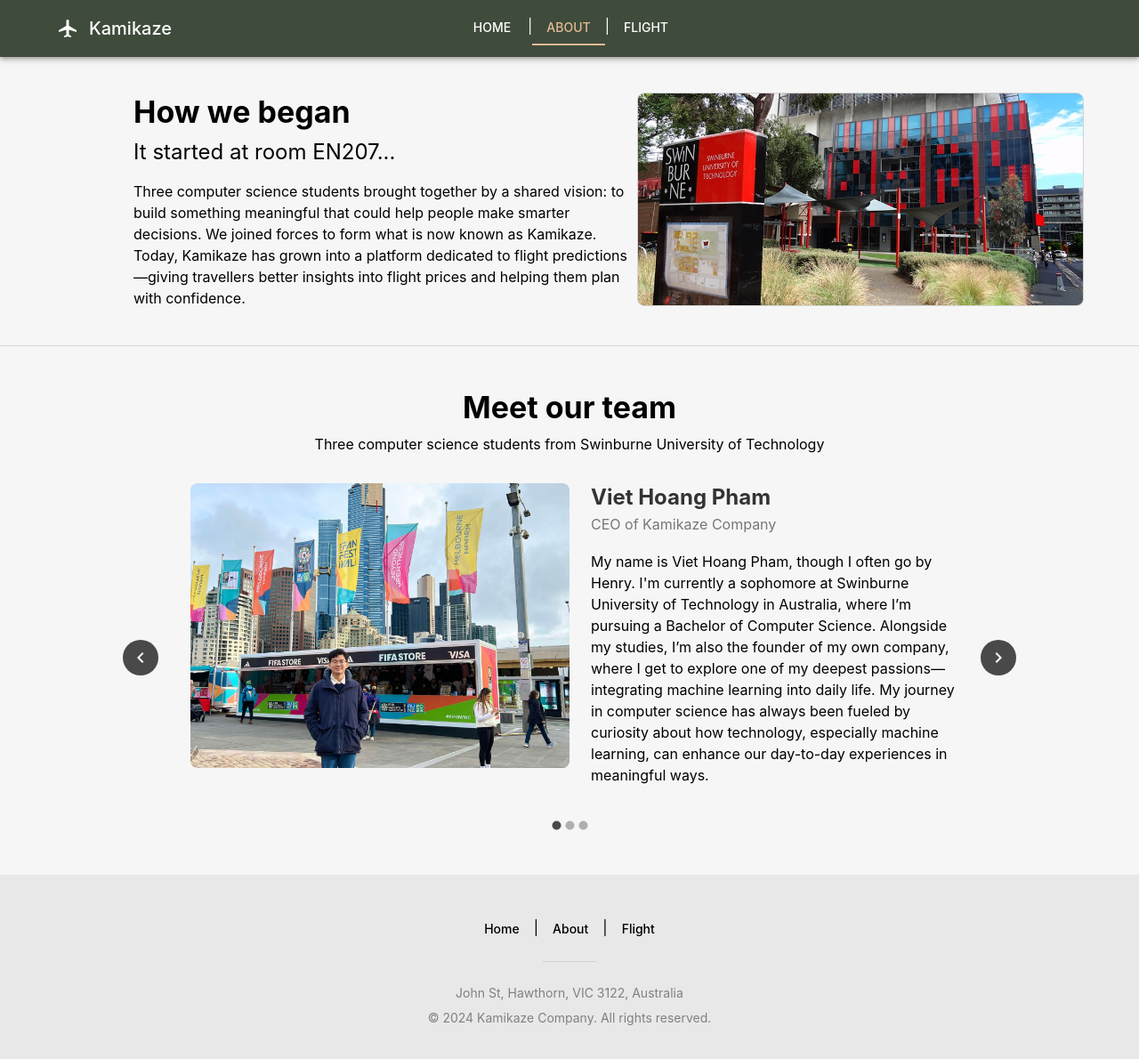
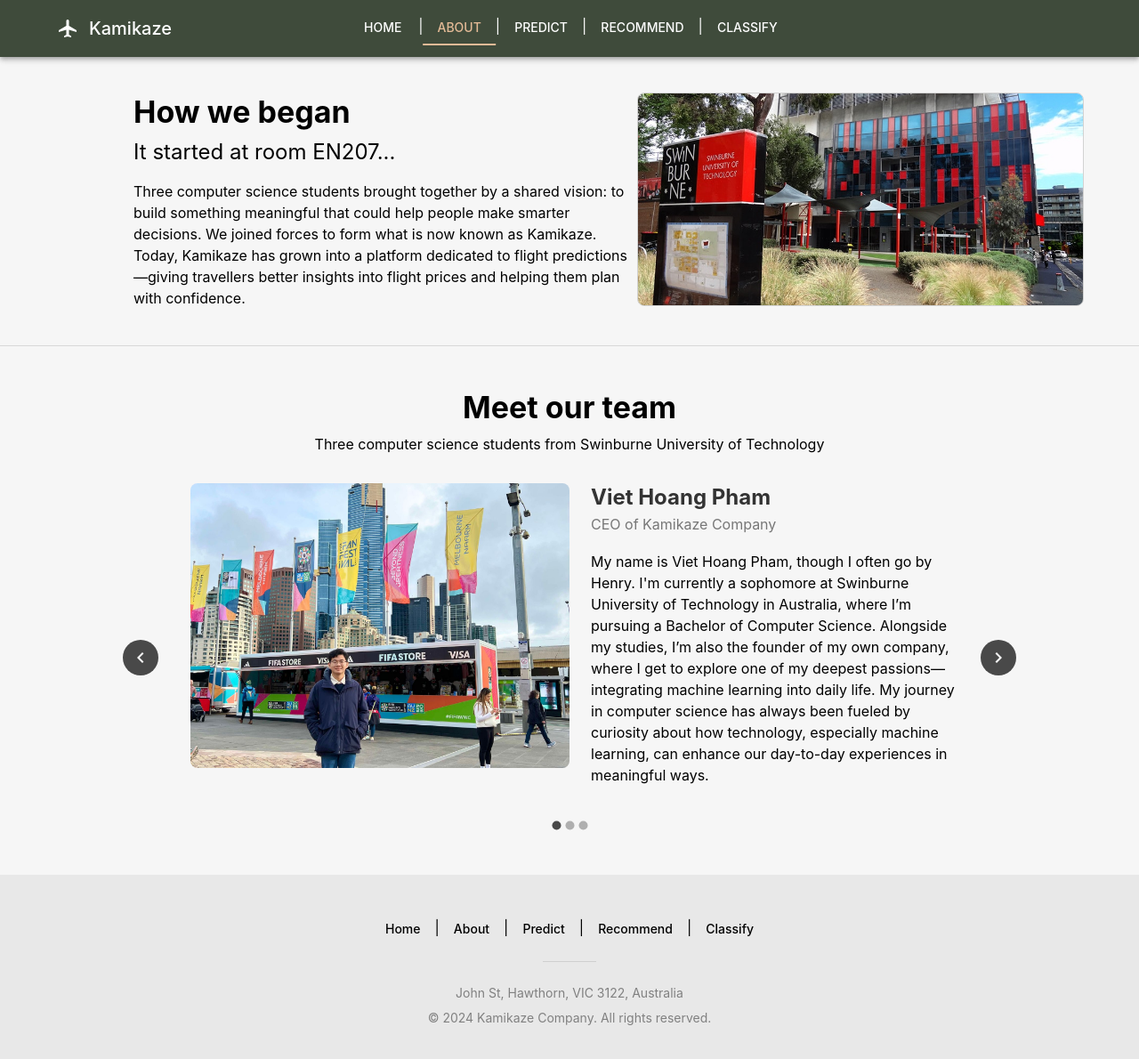
Before and after one commit to Rinekochan/FlightPricePredictionWebsite, a React (Create React App) app in the folder frontend/: page /about in a window 1280 px wide. Shown: the top 1190 px of the page at 89% size. Built offline with nearby package versions, Linux system fonts and the light colour scheme.

Commit message:
Add predict, recommend, classy links

```diff
--- a/frontend/src/App.jsx
+++ b/frontend/src/App.jsx
@@ -1,8 +1,9 @@
 import React from 'react'
 import HomePage from './pages/HomePage'
 import AboutPage from './pages/AboutPage'
-import FlightPage from './pages/FlightPage'
-import FaqPage from './pages/FaqPage'
+import PredictPage from './pages/PredictPage'
+import RecommendPage from './pages/RecommendPage'
+import ClassifyPage from './pages/ClassifyPage'
 import { Route, Routes } from 'react-router-dom';
 import './App.css';
 import { ThemeProvider } from '@mui/material'
@@ -14,8 +15,9 @@ function App() {
       <Routes>
           <Route path = "/" element={<HomePage />} />
           <Route path = "/about" element={<AboutPage />} />
-          <Route path = "/flight" element={<FlightPage />} />
-          <Route path = "/faq" element={<FaqPage />} />
+          <Route path = "/predict" element={<PredictPage />} />
+          <Route path = "/recommend" element={<RecommendPage />} />
+          <Route path = "/classify" element={<ClassifyPage />} />
           <Route path = "*" element={<HomePage />} />
       </Routes>
     </ThemeProvider>
--- a/frontend/src/components/home/FeatureDisplay.jsx
+++ b/frontend/src/components/home/FeatureDisplay.jsx
@@ -7,15 +7,18 @@ function FeatureDisplay() {
         [
             {
                 title: "Prediction",
-                description: "We will predict the flight prices within the next 20 years"
+                description: "We will predict the flight prices within the next 20 years",
+                link: "/predict"
             },
             {
                 title: "Recommendation",
-                description: "We will recommend to you the similar flights from the searched flight"
+                description: "We will recommend to you the similar flights from the searched flight",
+                link: "/recommend"
             },
             {
                 title: "Classification",
-                description: "We will classify the price if it's higher or lower than the trend"
+                description: "We will classify the price if it's higher or lower than the trend",
+                link: "/classify"
             }
         ]
         ;
@@ -39,7 +42,7 @@ function FeatureDisplay() {
                                 <LinearProgress sx={{ mt: 2 }} color="success" value={card * 33} />
                             </CardContent>
                             <Box sx={{ p: 2, mt: -1 }}>
-                                <Button size="small" variant="contained" component={Link} to="/flight" sx={{ backgroundColor: '#333333', color: 'white', fontWeight: 'bold', textTransform: 'none', '&:hover': { backgroundColor: '#222222' } }}>
+                                <Button size="small" variant="contained" component={Link} to={card.link} sx={{ backgroundColor: '#333333', color: 'white', fontWeight: 'bold', textTransform: 'none', '&:hover': { backgroundColor: '#222222' } }}>
                                     LEARN MORE
                                 </Button>
                             </Box>
--- a/frontend/src/components/shared/Footer/FooterLink.jsx
+++ b/frontend/src/components/shared/Footer/FooterLink.jsx
@@ -1,5 +1,6 @@
 import React from 'react'
 import { Box, Typography, Link } from '@mui/material';
+
 
 function FooterLink() {
     return (
@@ -12,8 +13,16 @@ function FooterLink() {
                 About
             </Link>
             <Typography sx={{ display: 'inline', mt: -0.4 }}> | </Typography>
-            <Link href="/flight" variant="h6" color="inherit" sx={{ textDecoration: 'none', fontSize: '14px', mx: 2 }}>
-                Flight
+            <Link href="/predict" variant="h6" color="inherit" sx={{ textDecoration: 'none', fontSize: '14px', mx: 2 }}>
+                Predict
+            </Link>
+            <Typography sx={{ display: 'inline', mt: -0.4 }}> | </Typography>
+            <Link href="/recommend" variant="h6" color="inherit" sx={{ textDecoration: 'none', fontSize: '14px', mx: 2 }}>
+                Recommend
+            </Link>
+            <Typography sx={{ display: 'inline', mt: -0.4 }}> | </Typography>
+            <Link href="/classify" variant="h6" color="inherit" sx={{ textDecoration: 'none', fontSize: '14px', mx: 2 }}>
+                Classify
             </Link>
         </Box>
     )
--- a/frontend/src/components/shared/NavBar/NavButton.jsx
+++ b/frontend/src/components/shared/NavBar/NavButton.jsx
@@ -18,8 +18,16 @@ function NavButton() {
                 <Button sx={{ ml: 1, mr: 1, '&:hover': navButtonHoverStyles }} color="inherit">About</Button>
             </NavLink>
             <Typography sx={{ display: 'inline' }}> | </Typography>
-            <NavLink to="/flight" style={({ isActive }) => ({ color: isActive ? '#E4BB97' : "inherit", borderBottom: isActive ? '2px solid #E4BB97' : 'none' })}>
-                <Button sx={{ ml: 1, mr: 1, '&:hover': navButtonHoverStyles }} color="inherit">Flight</Button>
+            <NavLink to="/predict" style={({ isActive }) => ({ color: isActive ? '#E4BB97' : "inherit", borderBottom: isActive ? '2px solid #E4BB97' : 'none' })}>
+                <Button sx={{ ml: 1, mr: 1, '&:hover': navButtonHoverStyles }} color="inherit">Predict</Button>
+            </NavLink>
+            <Typography sx={{ display: 'inline' }}> | </Typography>
+            <NavLink to="/recommend" style={({ isActive }) => ({ color: isActive ? '#E4BB97' : "inherit", borderBottom: isActive ? '2px solid #E4BB97' : 'none' })}>
+                <Button sx={{ ml: 1, mr: 1, '&:hover': navButtonHoverStyles }} color="inherit">Recommend</Button>
+            </NavLink>
+            <Typography sx={{ display: 'inline' }}> | </Typography>
+            <NavLink to="/classify" style={({ isActive }) => ({ color: isActive ? '#E4BB97' : "inherit", borderBottom: isActive ? '2px solid #E4BB97' : 'none' })}>
+                <Button sx={{ ml: 1, mr: 1, '&:hover': navButtonHoverStyles }} color="inherit">Classify</Button>
             </NavLink>
         </Box>
     )
--- a/frontend/src/components/shared/NavBar/NavDrawer.jsx
+++ b/frontend/src/components/shared/NavBar/NavDrawer.jsx
@@ -33,9 +33,17 @@ function NavDrawer() {
                             <ListItemIcon><InfoIcon sx = {{color: '#3F4B3B'}} /></ListItemIcon>
                             <ListItemText sx = {{color: 'black'}} primary="About" />
                         </ListItem>
-                        <ListItem button component={Link} to="/flight">
+                        <ListItem button component={Link} to="/predict">
                             <ListItemIcon><FlightIcon sx = {{color: '#3F4B3B'}} /></ListItemIcon>
-                            <ListItemText sx = {{color: 'black'}} primary="Flight" />
+                            <ListItemText sx = {{color: 'black'}} primary="Predict" />
+                        </ListItem>
+                        <ListItem button component={Link} to="/recommend">
+                            <ListItemIcon><FlightIcon sx = {{color: '#3F4B3B'}} /></ListItemIcon>
+                            <ListItemText sx = {{color: 'black'}} primary="Recommend" />
+                        </ListItem>
+                        <ListItem button component={Link} to="/classify">
+                            <ListItemIcon><FlightIcon sx = {{color: '#3F4B3B'}} /></ListItemIcon>
+                            <ListItemText sx = {{color: 'black'}} primary="Classify" />
                         </ListItem>
                     </List>
                     {/* <Divider />
--- /dev/null
+++ b/frontend/src/pages/ClassifyPage.jsx
@@ -0,0 +1,20 @@
+import React from 'react'
+import NavBar from '../components/shared/NavBar/NavBar'
+import Footer from '../components/shared/Footer/Footer';
+import {
+    Box
+} from '@mui/material';
+
+function ClassifyPage() {
+    return (
+        <Box sx={{ display: 'flex', flexDirection: 'column', minHeight: '100vh' }} >
+            <NavBar />
+            <Box sx={{my: 5}}>
+                I'm ClassifyPage Page
+            </Box>
+            <Footer />
+        </Box>
+    )
+}
+
+export default ClassifyPage
--- a/frontend/src/pages/FlightPage.jsx
+++ b/frontend/src/pages/PredictPage.jsx
@@ -5,16 +5,16 @@ import {
     Box
 } from '@mui/material';
 
-function FlightPage() {
+function PredictPage() {
     return (
         <Box sx={{ display: 'flex', flexDirection: 'column', minHeight: '100vh' }} >
             <NavBar />
             <Box sx={{my: 5}}>
-                I'm Flight Page
+                I'm Prediction Page
             </Box>
             <Footer />
         </Box>
     )
 }
 
-export default FlightPage
+export default PredictPage
--- a/frontend/src/pages/FaqPage.jsx
+++ b/frontend/src/pages/RecommendPage.jsx
@@ -5,16 +5,16 @@ import {
     Box
 } from '@mui/material';
 
-function FaqPage() {
+function RecommendPage() {
     return (
         <Box sx={{ display: 'flex', flexDirection: 'column', minHeight: '100vh' }} >
             <NavBar />
             <Box sx={{my: 5}}>
-                I'm FAQ Page
+                I'm Recommendation Page
             </Box>
             <Footer />
         </Box>
     )
 }
 
-export default FaqPage
+export default RecommendPage
```
